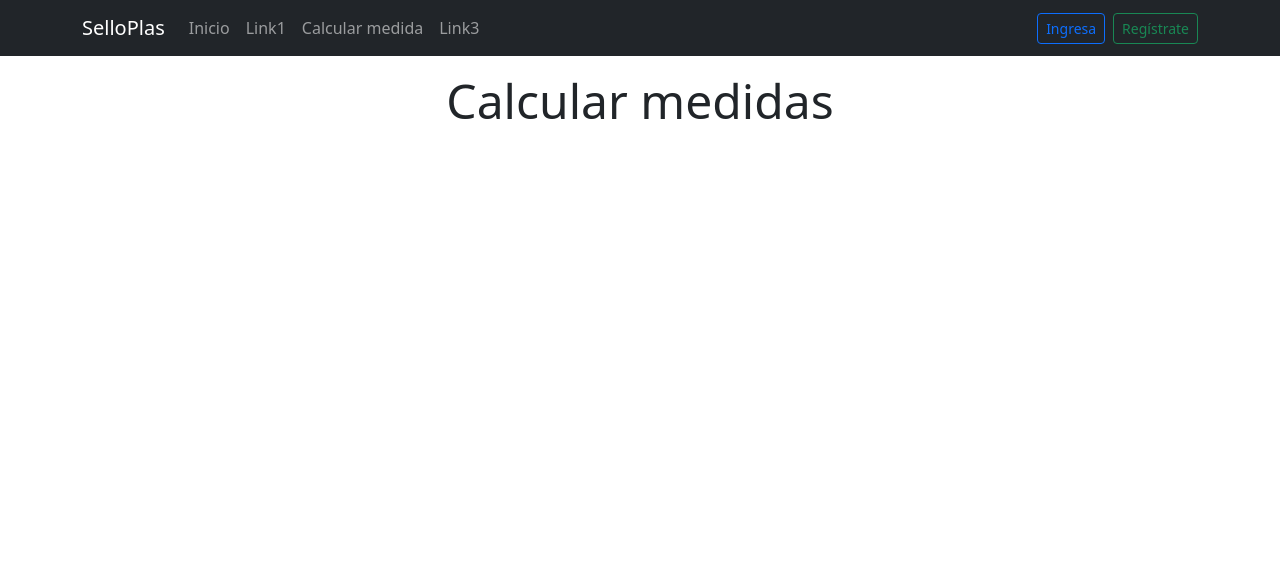
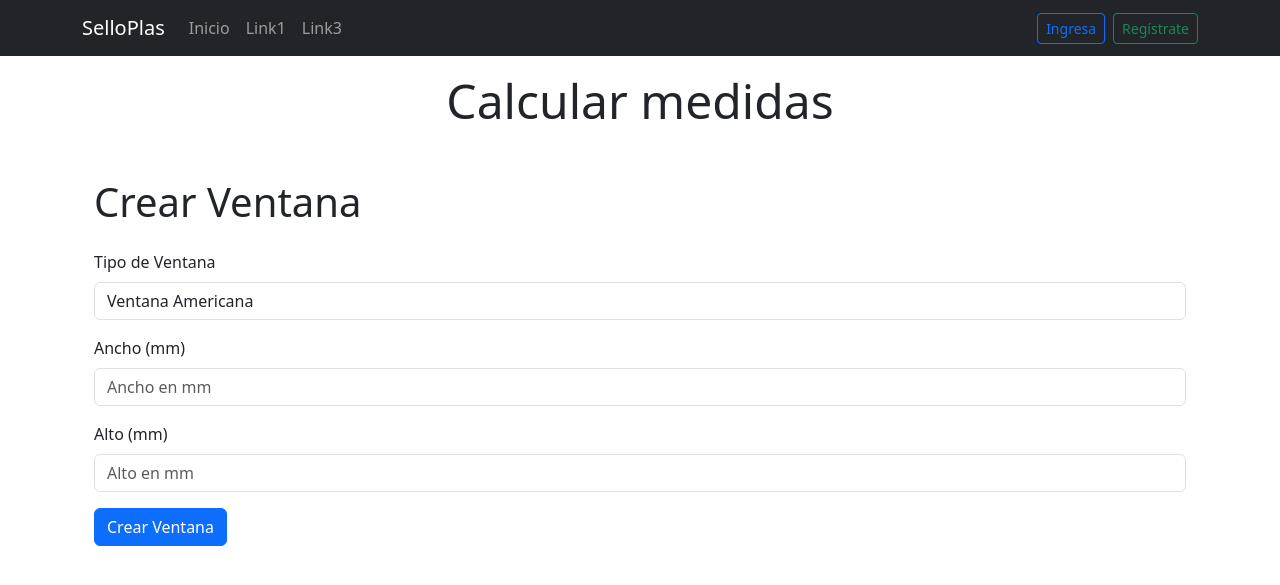
Before and after one commit to Crispovilla/selloplas, a Django app: page /calcular_medidas/ in a window 1280 px wide. Shown: the top 585 px of the page. Run offline with Django 5.2, Linux system fonts and the light colour scheme.

Commit message:
[ADD] se crean las clases necesarias para instanciar ventanas, ademas de las vistas y templates necesarias

```diff
--- a/calcular_medidas/templates/calcular_medidas.html
+++ b/calcular_medidas/templates/calcular_medidas.html
@@ -1,5 +1,10 @@
 {% extends 'base.html' %} {% block content %}
 <div class="container">
   <h1 class='display-5 text-center'>Calcular medidas</h1>
+
+  {% block crear_ventana %}
+    {% include 'crear_ventana.html' %}
+  {% endblock %}
+
 </div>
 {% endblock %}
--- /dev/null
+++ b/calcular_medidas/templates/crear_ventana.html
@@ -0,0 +1,35 @@
+<div class="container mt-5">
+    <h1>Crear Ventana</h1>
+    <form method="POST" action="{% url 'crear_ventana' %}" class="mt-4">
+        {% csrf_token %}
+        <div class="mb-3">
+            <label for="tipo_ventana" class="form-label">Tipo de Ventana</label>
+            <select id="tipo_ventana" name="tipo_ventana" class="form-control">
+                <option value="americana">Ventana Americana</option>
+                <option value="europea_corredera">Ventana Europea Corredera</option>
+                <option value="europea_proyectante">Ventana Europea Proyectante</option>
+            </select>
+        </div>
+        <div class="mb-3">
+            <label for="ancho" class="form-label">Ancho (mm)</label>
+            <input type="number" id="ancho" name="ancho" min="0" step="0.01" class="form-control" placeholder="Ancho en mm" required>
+        </div>
+        <div class="mb-3">
+            <label for="alto" class="form-label">Alto (mm)</label>
+            <input type="number" id="alto" name="alto" min="0" step="0.01" class="form-control" placeholder="Alto en mm" required>
+        </div>
+        <button type="submit" class="btn btn-primary">Crear Ventana</button>
+    </form>
+
+
+    {% if resultado %}
+        <hr>
+        <h2>Detalles de la Ventana: {{ tipo_ventana|title }}</h2>
+
+        <ul>
+            {% for key, value in resultado.items %}
+                <li><strong>{{ key }}:</strong> {{ value }}</li>
+            {% endfor %}
+        </ul>
+    {% endif %}
+</div>
--- a/calcular_medidas/urls.py
+++ b/calcular_medidas/urls.py
@@ -1,6 +1,7 @@
 from django.urls import path
-from .views import calcular_medidas
+from .views import calcular_medidas, crear_ventana
 
 urlpatterns = [
     path('', calcular_medidas, name='calcular_medidas'),
+    path('crear-ventana/', crear_ventana, name='crear_ventana'),
 ]
--- a/calcular_medidas/views.py
+++ b/calcular_medidas/views.py
@@ -1,4 +1,52 @@
 from django.shortcuts import render
+from .services import VentanaAmericana, VentanaEuropeaCorredera, VentanaEuropeaProyectante
 
 def calcular_medidas(request):
     return render(request, 'calcular_medidas.html')
+
+def crear_ventana(request):
+    resultado = None
+    tipo_ventana_legible = None
+
+    if request.method == 'POST':
+        tipo_ventana = request.POST.get('tipo_ventana')
+        tipo_ventana_legible = tipo_ventana.replace("_", " ")  # Reemplaza guiones bajos por espacios
+        ancho = float(request.POST.get('ancho', 0))
+        alto = float(request.POST.get('alto', 0))
+
+        ventana = None
+        if tipo_ventana == 'americana':
+            ventana = VentanaAmericana(ancho, alto)
+            resultado = {
+                "Ancho": ventana.ancho,
+                "Alto": ventana.alto,
+                "Horizontal Móvil": ventana.calcular_horizontal_movil(),
+                "Vertical": ventana.calcular_vertical(),
+                "Travesaño": ventana.calcular_travesano(),
+                "Riel": ventana.calcular_riel(),
+                "Refuerzo Travesaño": ventana.calcular_refuerzo_travesano(),
+                "Refuerzo Traslapo Móvil": ventana.calcular_refuerzo_traslapo_movil(),
+            }
+        elif tipo_ventana == 'europea_corredera':
+            ventana = VentanaEuropeaCorredera(ancho, alto)
+            resultado = {
+                "Ancho": ventana.ancho,
+                "Alto": ventana.alto,
+                "Puerta": ventana.calcular_puerta(),
+                "Ventana": ventana.calcular_ventana(),
+                "Vertical": ventana.calcular_vertical(),
+            }
+        elif tipo_ventana == 'europea_proyectante':
+            ventana = VentanaEuropeaProyectante(ancho, alto)
+            resultado = {
+                "Ancho": ventana.ancho,
+                "Alto": ventana.alto,
+                "Ancho Proyectante": ventana.calcular_ancho_proyectante(),
+                "Alto Proyectante": ventana.calcular_alto_proyectante(),
+                "Travesaño": ventana.calcular_travesano(),
+            }
+
+    return render(request, 'calcular_medidas.html', {
+        'resultado': resultado,
+        'tipo_ventana': tipo_ventana_legible,
+    })
--- a/main/templates/snippets/navbar.html
+++ b/main/templates/snippets/navbar.html
@@ -22,9 +22,11 @@
         <li class="nav-item">
           <a class="nav-link" href="#">Link1</a>
         </li>
+        {% if user.is_authenticated %}
         <li class="nav-item">
-          <a class="nav-link" href="{% url 'calcular_medidas' %}">Calcular medida</a>
+          <a class="nav-link" href="{% url 'calcular_medidas' %}">Calcular medidas</a>
         </li>
+        {% endif %}
         <li class="nav-item">
           <a class="nav-link" href="#">Link3</a>
         </li>
```
Also changed, not shown: calcular_medidas/services.py (added, +77 -0 lines), db.sqlite3.
